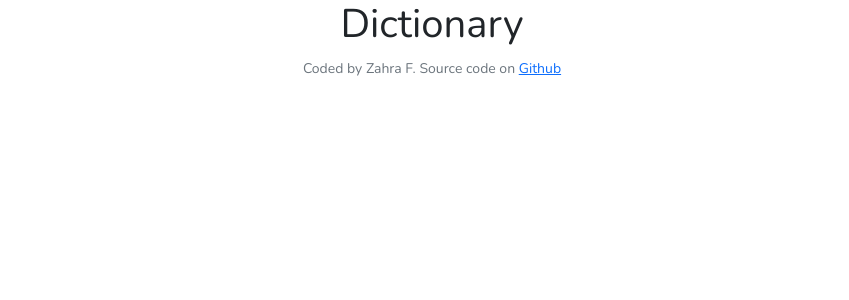
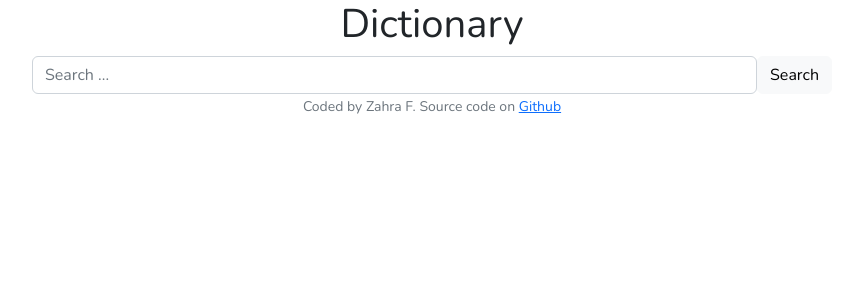
Before and after one commit to zahraf1998/react-dictionary-app, a React (Create React App) app: page / in a window 1280 px wide. Shown: the top 300 px of the page, without its empty margins (208-1057 px from the left). Built offline with nearby package versions, Linux system fonts and the light colour scheme.

Commit message:
Added search component

```diff
--- a/src/components/Dictionary.js
+++ b/src/components/Dictionary.js
@@ -8,7 +8,7 @@ export default function Dictionary() {
         <header>
           <h1 className="text-center">Dictionary</h1>
         </header>
-        <main>
+        <main className="d-flex justify-content-center">
           <Search />
           <Results />
         </main>
--- /dev/null
+++ b/src/components/Search.css
@@ -0,0 +1,3 @@
+.Search {
+  max-width: 800px;
+}
--- a/src/components/Search.js
+++ b/src/components/Search.js
@@ -1,3 +1,16 @@
+import "./Search.css";
+
 export default function Search() {
-  return <div className="Search"></div>;
+  return (
+    <div className="Search w-100">
+      <form className="d-flex">
+        <input
+          type="search"
+          className="form-control"
+          placeholder="Search ..."
+        ></input>
+        <input type="submit" value="Search" className="btn btn-light"></input>
+      </form>
+    </div>
+  );
 }
```
